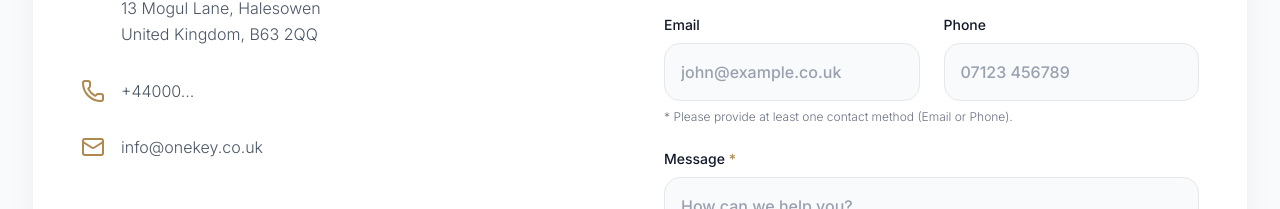
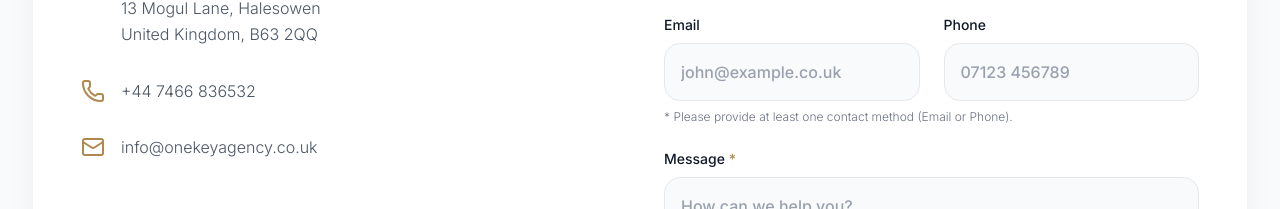
Before and after one commit to beyhankalli/onekey-estate, a Next.js app: page /contact in a window 1280 px wide. Shown: the part 500-709 px from the top of the page. Built offline with nearby package versions, Linux system fonts and the light colour scheme; no server answers.

Commit message:
Update website

```diff
--- a/app/contact/page.tsx
+++ b/app/contact/page.tsx
@@ -181,12 +181,12 @@ export default function ContactPage() {
 
             <div className="flex items-center space-x-4">
               <Phone className="w-6 h-6 text-[#ae884e] shrink-0" />
-              <p className="text-gray-600 font-light">+44000...</p>
+              <p className="text-gray-600 font-light">+44 7466 836532</p>
             </div>
 
             <div className="flex items-center space-x-4">
               <Mail className="w-6 h-6 text-[#ae884e] shrink-0" />
-              <p className="text-gray-600 font-light">info@onekey.co.uk</p>
+              <p className="text-gray-600 font-light">info@onekeyagency.co.uk</p>
             </div>
           </div>
 
--- a/app/privacy-policy/page.tsx
+++ b/app/privacy-policy/page.tsx
@@ -855,7 +855,7 @@ export default function PrivacyPolicyPage() {
                 </p>
                 <p className="mt-2">
                   <strong>Data protection contact:</strong>{" "}
-                  [REQUIRES CONFIRMATION]
+                  +44 7466 836532
                 </p>
               </div>
 
@@ -981,7 +981,7 @@ export default function PrivacyPolicyPage() {
                   </a>
                 </p>
                 <p className="mt-2">
-                  Telephone: [TELEPHONE NUMBER TO BE CONFIRMED]
+                  Telephone: +44 7466 836532
                 </p>
               </div>
 
--- a/app/terms-of-service/page.tsx
+++ b/app/terms-of-service/page.tsx
@@ -16,7 +16,7 @@ export default function TermsOfServicePage() {
             </h1>
 
             <p className="text-gray-500 font-light">
-              Last updated: 7 September 2026
+              Last updated: 23 October 2026
             </p>
           </div>
 
@@ -69,16 +69,16 @@ export default function TermsOfServicePage() {
                   Centre, 13 Mogul Lane, Halesowen, United Kingdom, B63 2QQ
                 </p>
                 <p>
-                  <strong>Email:</strong> info@onekey.co.uk
+                  <strong>Email:</strong> info@onekeyagency.co.uk
                 </p>
                 <p>
-                  <strong>Telephone:</strong> [TELEPHONE NUMBER TO BE CONFIRMED]
+                  <strong>Telephone:</strong> +44 7466 836532
                 </p>
               </div>
 
               <p className="mt-4">
                 Our intended primary website domain is{" "}
-                <strong>onekey.co.uk</strong>. That domain is intended to be
+                <strong>onekeyagency.co.uk</strong>. That domain is intended to be
                 used once acquired and configured by OneKey.
               </p>
             </section>
@@ -815,14 +815,14 @@ export default function TermsOfServicePage() {
                 <p>
                   Email:{" "}
                   <a
-                    href="mailto:info@onekey.co.uk"
+                    href="mailto:info@onekeyagency.co.uk"
                     className="text-[#ae884e] hover:underline"
                   >
-                    info@onekey.co.uk
+                    info@onekeyagency.co.uk
                   </a>
                 </p>
                 <p>
-                  Telephone: [TELEPHONE NUMBER TO BE CONFIRMED]
+                  Telephone: +44 7466 836532
                 </p>
               </div>
 
--- a/components/Footer.tsx
+++ b/components/Footer.tsx
@@ -94,7 +94,7 @@ export default function Footer() {
 
               <li className="flex items-center">
                 <Phone className="w-5 h-5 mr-3 text-[#ae884e] shrink-0" />
-                +44000...
+                +44 7466 836532
               </li>
 
               <li className="flex items-center">
```
